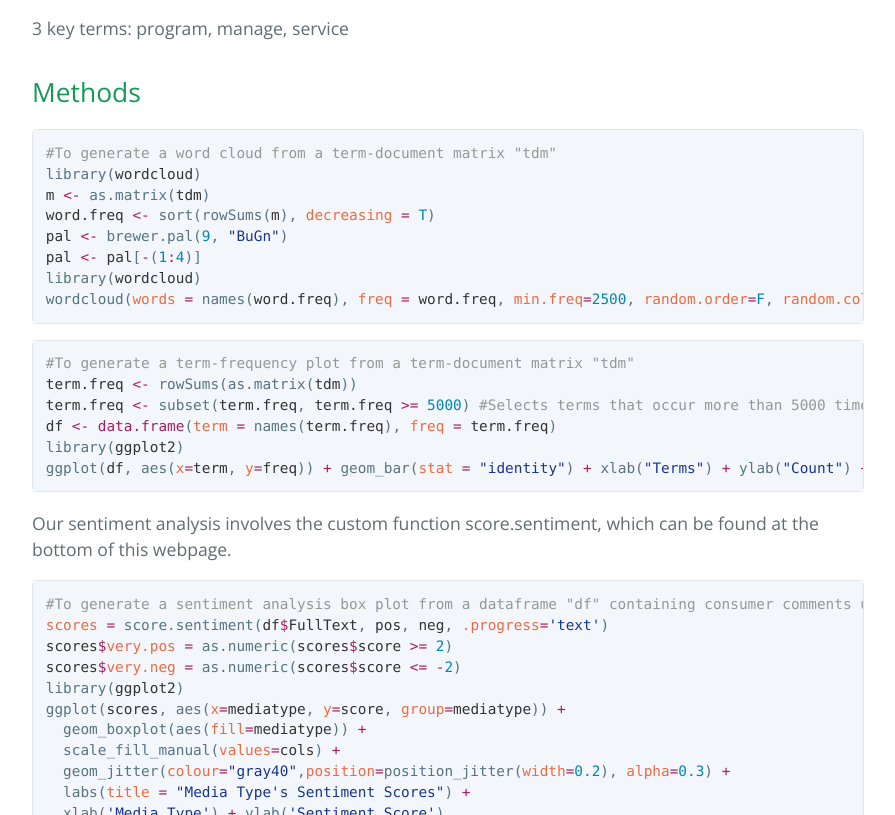
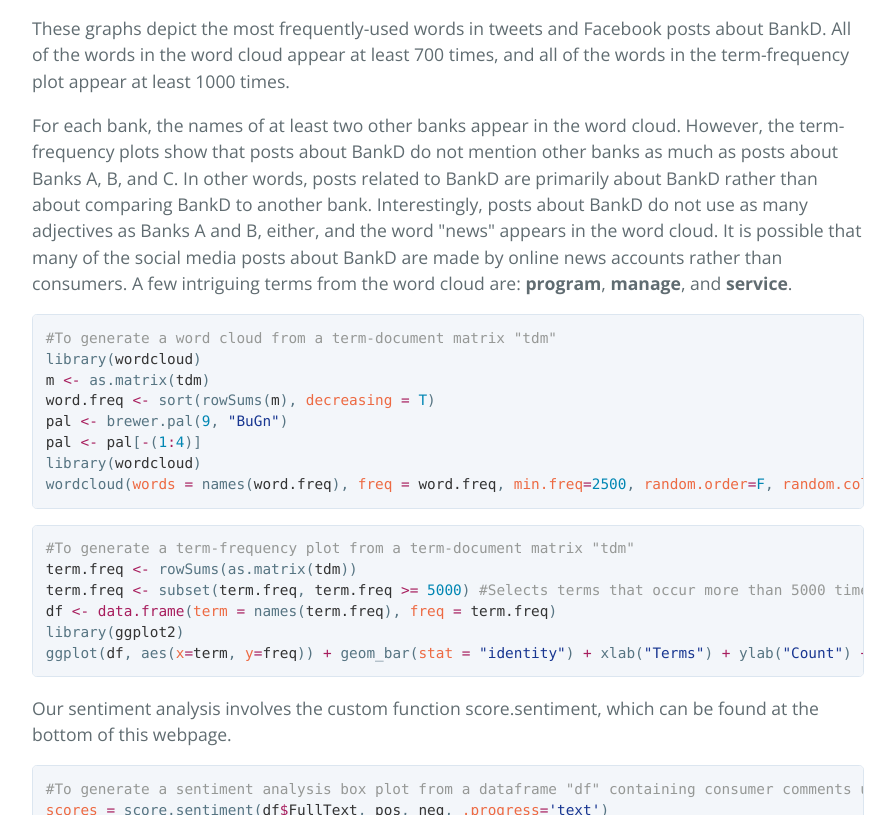
Before and after one commit to kduchinski/wells-fargo-competition, a plain HTML site: page index.html in a window 1280 px wide. Shown: the part 3684-4499 px from the top of the page, without its empty margins (192-1087 px from the left). Drawn offline with nearby package versions, Linux system fonts and the light colour scheme.

```diff
--- a/index.html
+++ b/index.html
@@ -113,10 +113,9 @@ Social media users often compare BankB to each of the other three banks, though
 </tbody>
 </table>
 
-<p>3 key terms: program, manage, service</p>
+<p>These graphs depict the most frequently-used words in tweets and Facebook posts about BankD. All of the words in the word cloud appear at least 700 times, and all of the words in the term-frequency plot appear at least 1000 times. </p>
 
-<h2>
-<a id="methods" class="anchor" href="#methods" aria-hidden="true"><span class="octicon octicon-link"></span></a>Methods</h2>
+<p>For each bank, the names of at least two other banks appear in the word cloud. However, the term-frequency plots show that posts about BankD do not mention other banks as much as posts about Banks A, B, and C. In other words, posts related to BankD are primarily about BankD rather than about comparing BankD to another bank. Interestingly, posts about BankD do not use as many adjectives as Banks A and B, either, and the word "news" appears in the word cloud. It is possible that many of the social media posts about BankD are made by online news accounts rather than consumers. A few intriguing terms from the word cloud are: <strong>program</strong>, <strong>manage</strong>, and <strong>service</strong>. </p>
 
 <div class="highlight highlight-source-r"><pre><span class="pl-c">#To generate a word cloud from a term-document matrix "tdm"</span>
 library(<span class="pl-smi">wordcloud</span>)
@@ -176,7 +175,7 @@ discuss sentiment scores for each bank vs. industry</p>
 <a id="bank-d-1" class="anchor" href="#bank-d-1" aria-hidden="true"><span class="octicon octicon-link"></span></a>Bank D</h2>
 
 <h2>
-<a id="methods-1" class="anchor" href="#methods-1" aria-hidden="true"><span class="octicon octicon-link"></span></a>Methods</h2>
+<a id="methods" class="anchor" href="#methods" aria-hidden="true"><span class="octicon octicon-link"></span></a>Methods</h2>
 
 <p>sa (scores)</p>
 
```
Also changed, not shown: params.json (+1 -1 lines).
